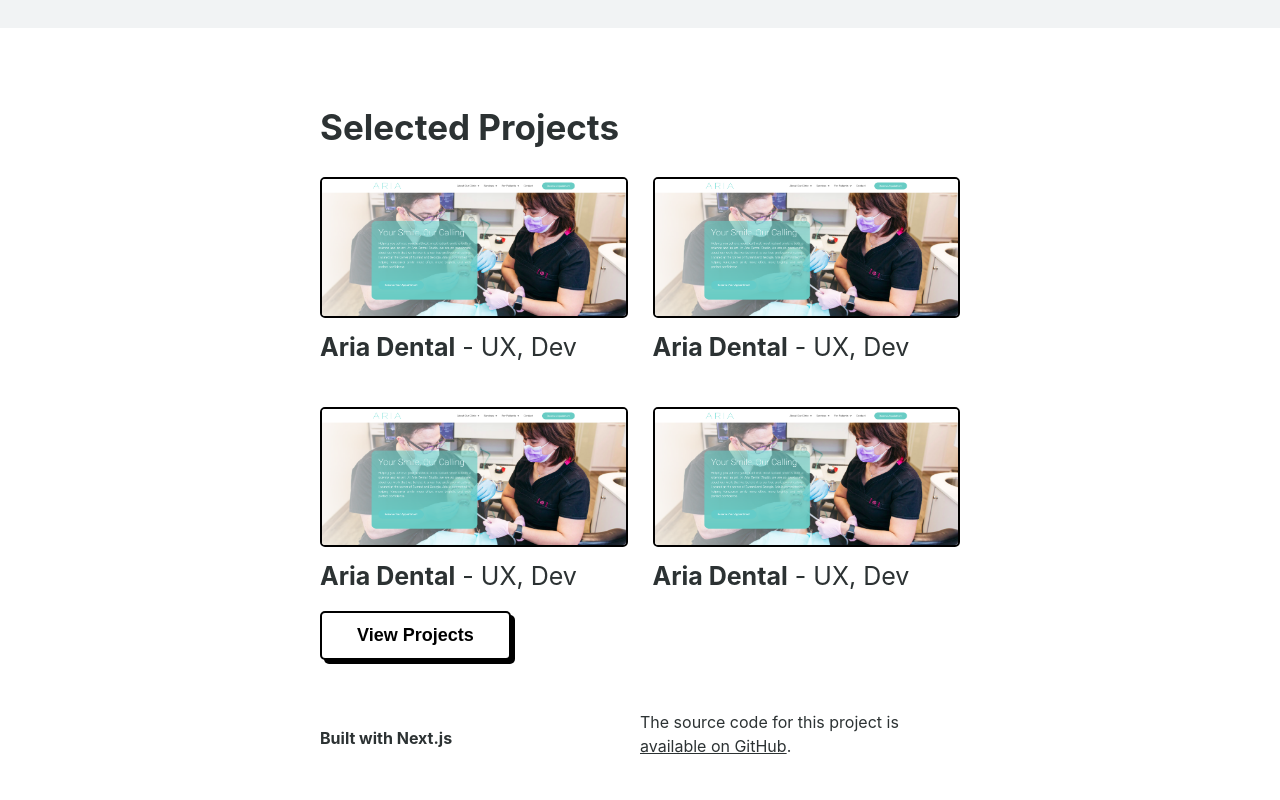
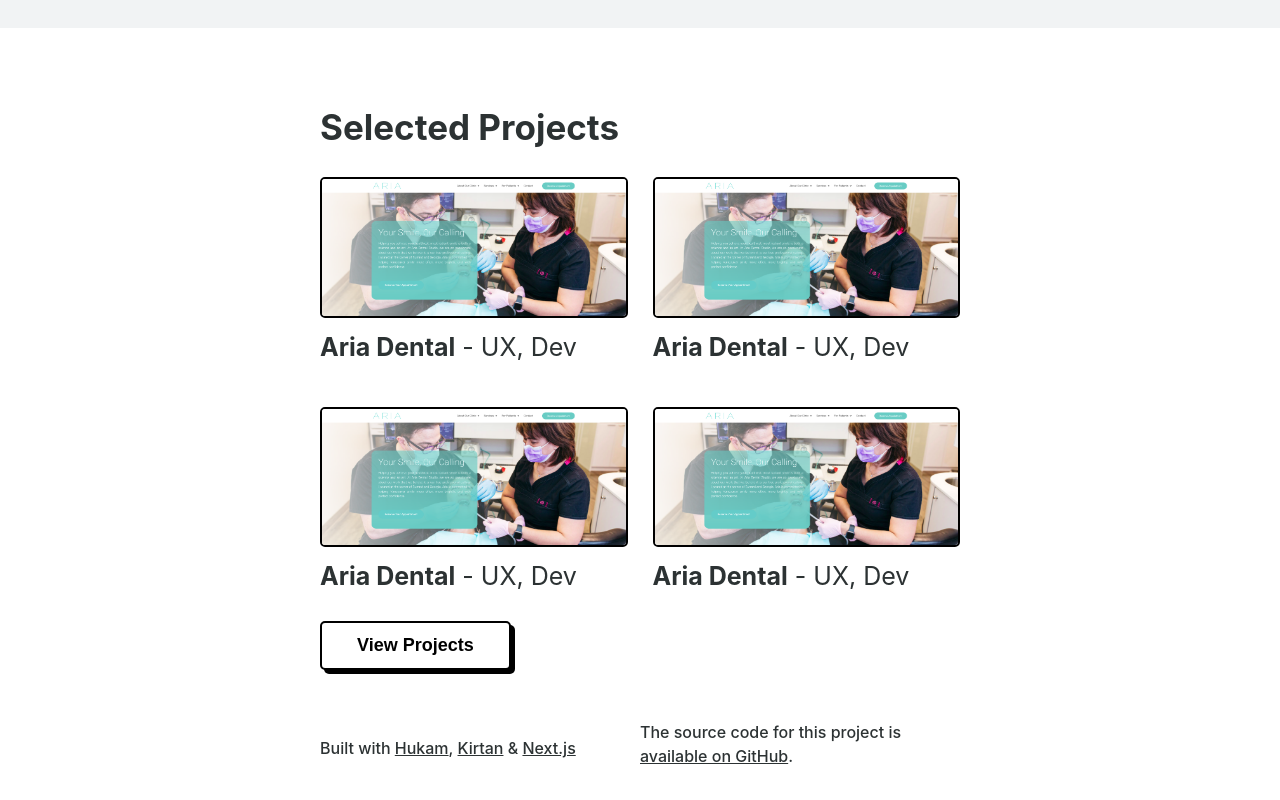
Before and after one commit to gurjotsinghdev/gurjotsinghdev, a Next.js app: page / in a window 1280 px wide. Shown: the part 542-1342 px from the top of the page. Built offline with nearby package versions, Linux system fonts and the light colour scheme.

Commit message:
footer fix

```diff
--- a/components/footer.js
+++ b/components/footer.js
@@ -5,7 +5,7 @@
     return (
         <>
             <div className={styles.footer}>
-                <p className={styles.footerTitle}>Built with Next.js</p>
+                <p className={styles.footerTitle}>Built with <u><a href="https://www.youtube.com/watch?v=rmru_nIRf9Q&t=727s">Hukam</a></u>, <u><a href="https://www.youtube.com/watch?v=CZqNR42LjlU&t=43s">Kirtan</a></u> & <u><a href="https://nextjs.org/">Next.js</a></u></p>
                 <p className={styles.footerText}>The source code for this project is <u><a href="https://github.com">available on GitHub</a></u>.</p>
 
             </div>
--- a/styles/Footer.module.css
+++ b/styles/Footer.module.css
@@ -6,12 +6,14 @@
 }
 
 .footerTitle {
-  font-weight: bold;
+  font-weight: 500;
 }
 
 .footerText {
   padding: 0;
   margin: 0px 0px 50px 0px;
+  font-weight: 500;
+
 }
 
 @media only screen and (min-width: 800px) {
--- a/styles/globals.css
+++ b/styles/globals.css
@@ -59,6 +59,7 @@
   user-select: none;
   -webkit-user-select: none;
   touch-action: manipulation;
+  margin-top: 10px;
 
 }
 .primaryBtn:hover {
```
